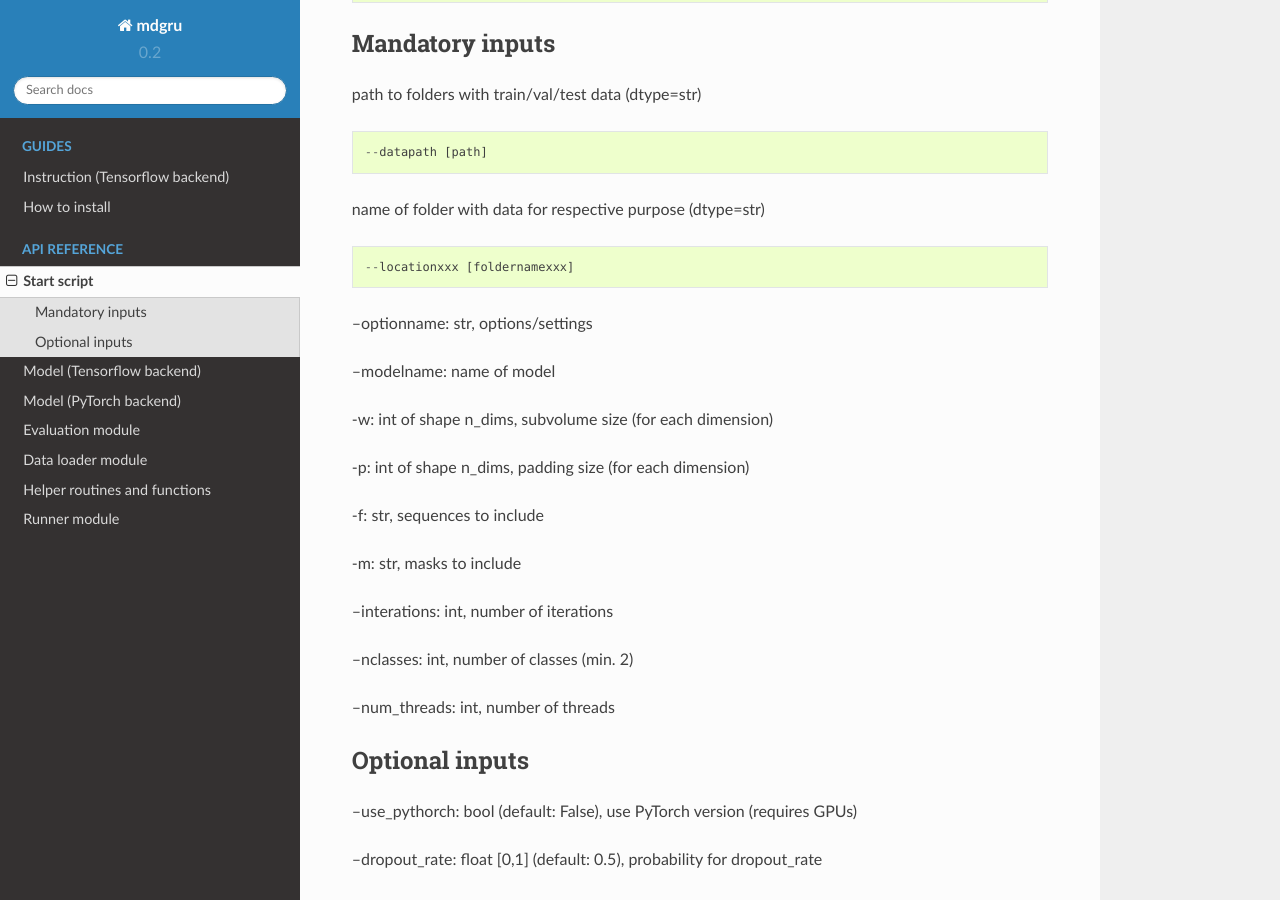
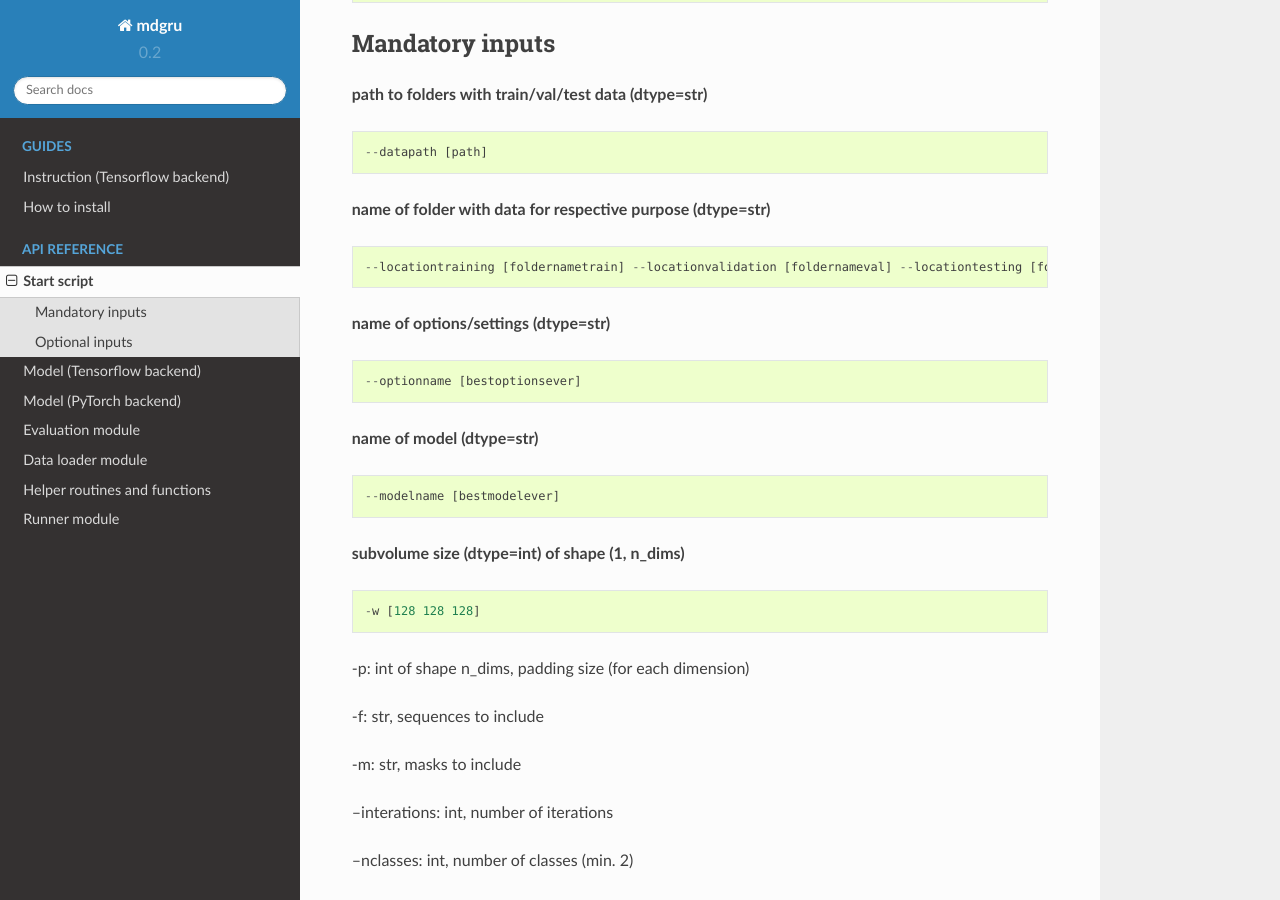
Before and after one commit to zubata88/mdgru, a Sphinx documentation site: the page built from docs/RUN_mdgru.rst, in a window 1280 px wide and 900 px high, scrolled down 391 px. Built offline with Sphinx 7.4.7 and the Read the Docs theme 2.0.0, drawn with Linux system fonts in a browser that asks for light colours.

Commit message:
Update RUN_mdgru.rst

```diff
--- a/docs/RUN_mdgru.rst
+++ b/docs/RUN_mdgru.rst
@@ -15,21 +15,30 @@ Start script
 
 Mandatory inputs
 ----------------
-path to folders with train/val/test data (dtype=str)
+**path to folders with train/val/test data (dtype=str)**
 ::
 
     --datapath [path]
 
-name of folder with data for respective purpose (dtype=str)
+**name of folder with data for respective purpose (dtype=str)**
 ::
 
-    --locationxxx [foldernamexxx]
+    --locationtraining [foldernametrain] --locationvalidation [foldernameval] --locationtesting [foldernametest]
 
---optionname: str, options/settings
+**name of options/settings (dtype=str)**
+::
 
---modelname: name of model
+    --optionname [bestoptionsever]
 
--w: int of shape n_dims, subvolume size (for each dimension)
+**name of model (dtype=str)**
+::
+
+    --modelname [bestmodelever]
+
+**subvolume size (dtype=int) of shape (1, n_dims)**
+::
+
+    -w [128 128 128]
 
 -p: int of shape n_dims, padding size (for each dimension)
 
```
